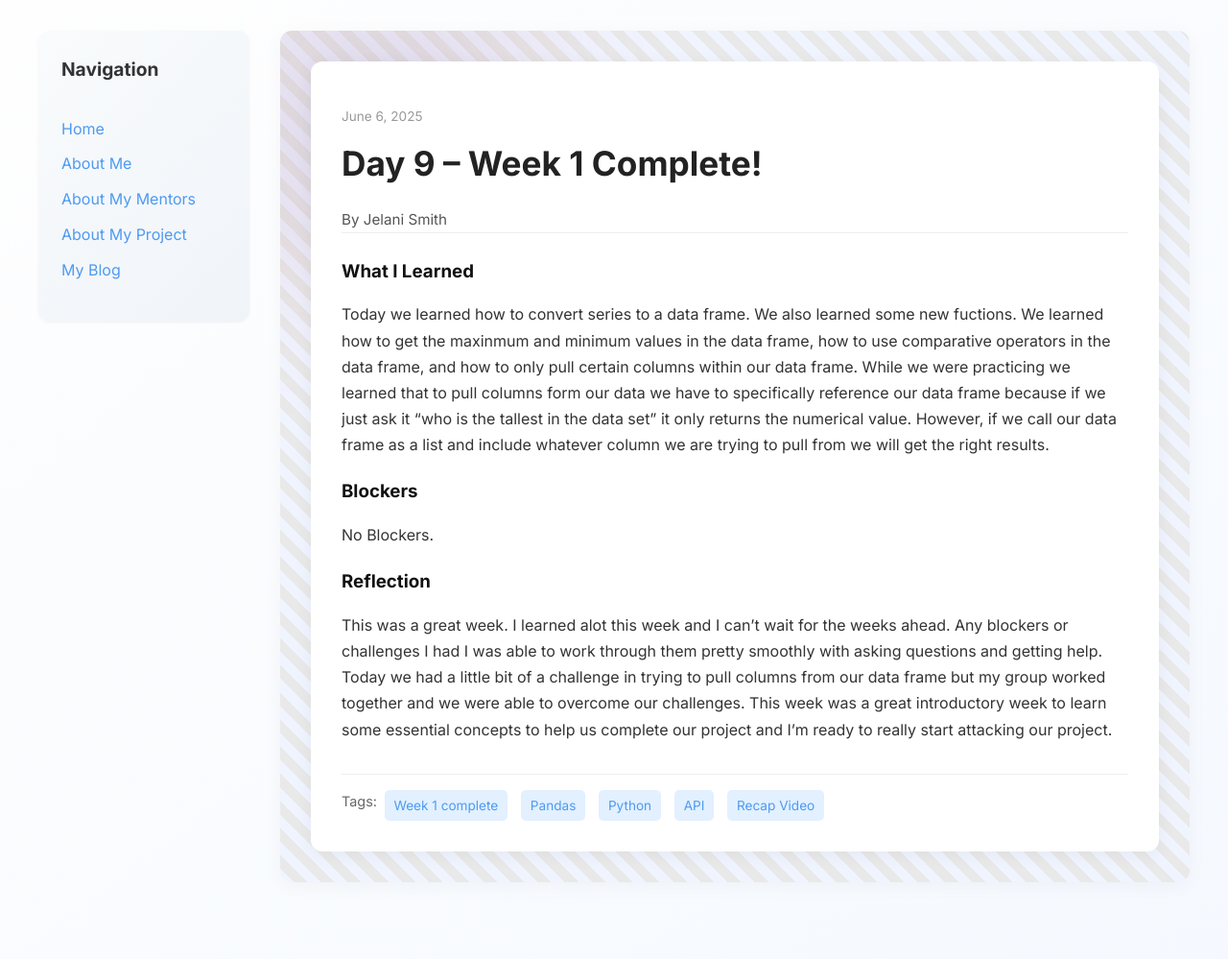
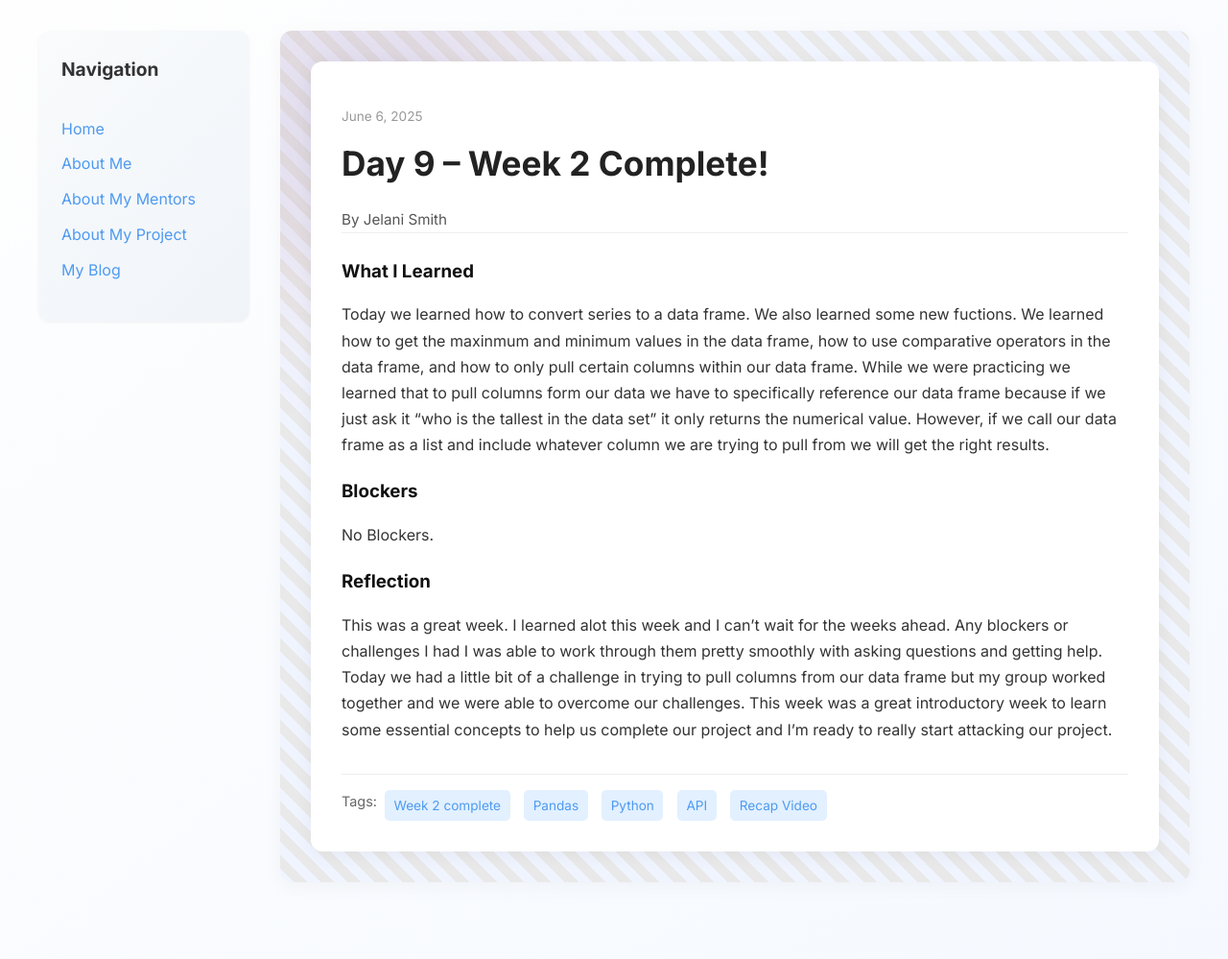
Before and after one commit to lanixyz/lanixyz.github.io, a Jekyll site: the page built from _posts/2025-06-06-Day-9.md, in a window 1280 px wide. Shown: the whole page at 96% size. Built offline with Jekyll 4.4.1, drawn with Linux system fonts in a browser that asks for light colours.

Commit message:
Update 2025-06-06-Day-9.md

```diff
--- a/_posts/2025-06-06-Day-9.md
+++ b/_posts/2025-06-06-Day-9.md
@@ -1,10 +1,10 @@
 ---
 layout: post
-title: "Day 9 – Week 1 Complete!"
+title: "Day 9 – Week 2 Complete!"
 date: 2025-06-06
 author: Jelani Smith
 permalink: /day9.html
-tags: ["Week 1 complete", "Pandas", "Python", "API", "Recap Video"]
+tags: ["Week 2 complete", "Pandas", "Python", "API", "Recap Video"]
 
 what_i_learned: |
   Today we learned how to convert series to a data frame. We also learned some new fuctions. We learned how to get the maxinmum and minimum values in the data frame, how to use comparative operators in the data frame, and how to only pull certain columns within our data frame. While we were practicing we learned that to pull columns form our data we have to specifically reference our data frame because if we just ask it "who is the tallest in the data set" it only returns the numerical value. However, if we call our data frame as a list and include whatever column we are trying to pull from we will get the right results.
```
